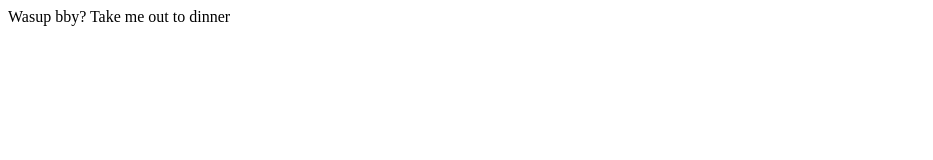
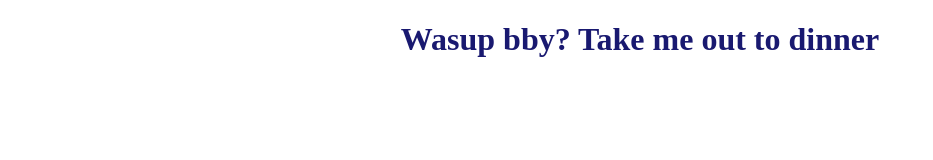
Before and after one commit to Toxic-vibes/FIRST_TIME_USING_VERCEL, a plain HTML site: page index.html in a window 1280 px wide. Shown: the whole page, without its empty margins (0-933 px from the left). Drawn offline with Linux system fonts and the light colour scheme.

Commit message:
yoo check this out

```diff
--- a/index.html
+++ b/index.html
@@ -4,11 +4,17 @@
     <meta charset="UTF-8">
     <meta name="viewport" content="width=device-width, initial-scale=1.0">
     <title>Nah</title>
+    <style>
+        h1{
+            color: midnightblue;
+            text-align: center;
 
+        }
+    </style>
 </head>
 <body>
-    <h>
+    <h1>
         Wasup bby? Take me out to dinner
-    </h>
+    </h1>
 </body>
 </html>
```
